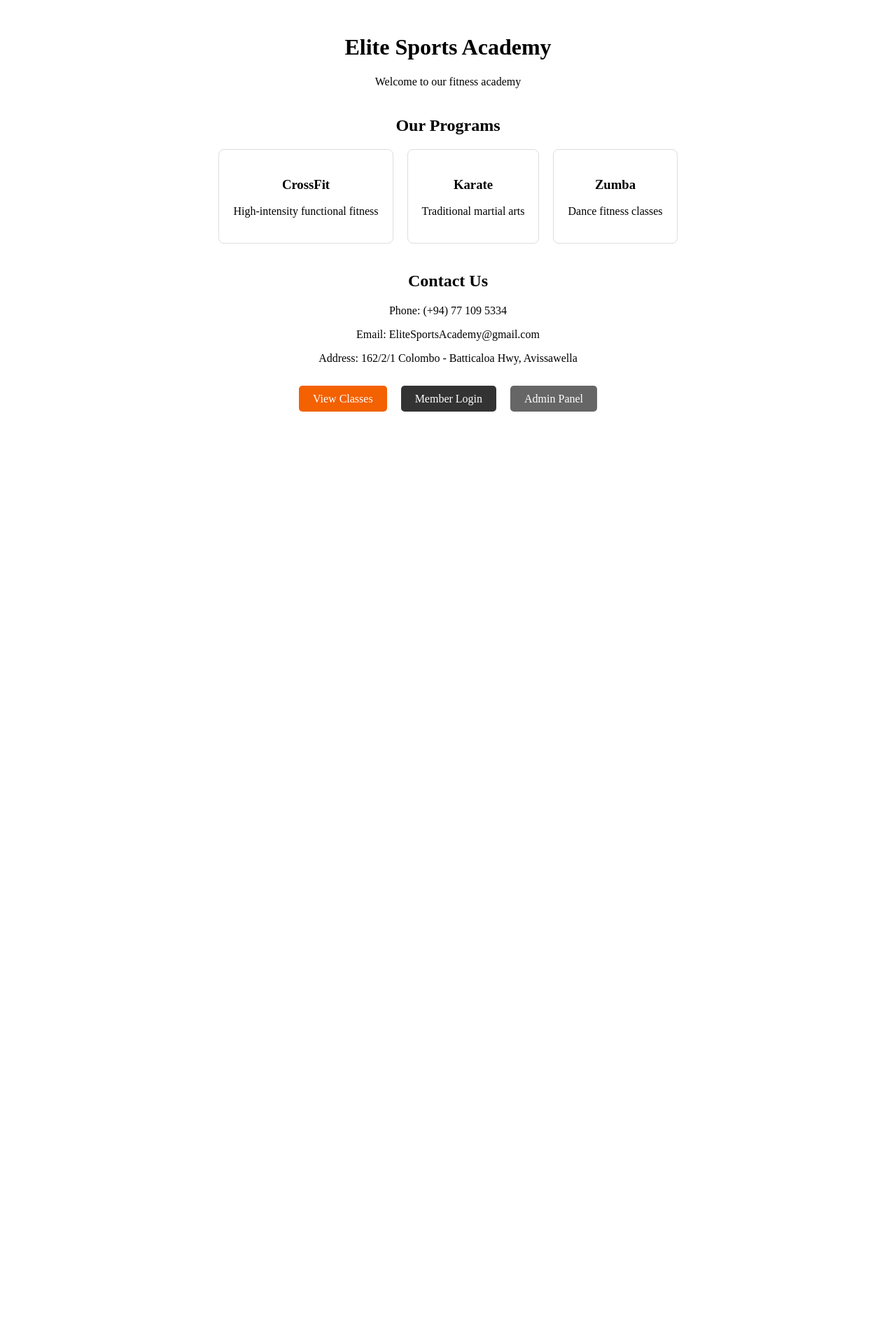
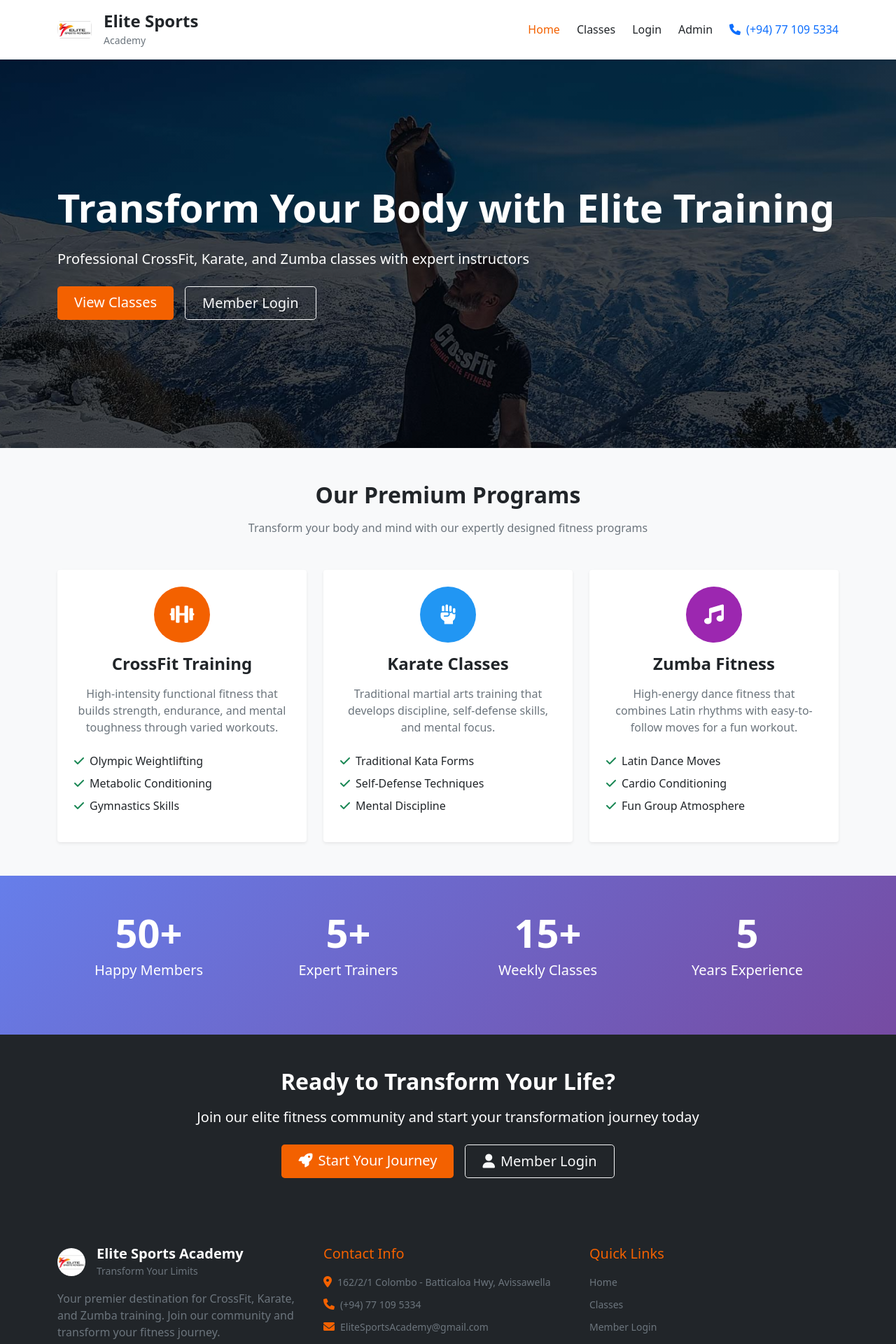
Before and after one commit to ThilinaHK/Elitesportweb, a Next.js app in the folder Elitesportweb/: page / in a window 1280 px wide. Shown: the top 1920 px of the page at 70% size. Before the commit the page ends 800 px from the top, so only its background shows below. Built offline with nearby package versions, Linux system fonts and the light colour scheme.

Commit message:
Improve home page design with Bootstrap styling

```diff
--- a/Elitesportweb/pages/index.js
+++ b/Elitesportweb/pages/index.js
@@ -4,51 +4,206 @@ export default function Home() {
   return (
     <>
       <Head>
-        <title>Elite Sports Academy</title>
+        <title>Elite Sports Academy - Transform Your Fitness Journey</title>
         <meta name="viewport" content="width=device-width, initial-scale=1.0" />
+        <link href="https://cdn.jsdelivr.net/npm/bootstrap@5.1.3/dist/css/bootstrap.min.css" rel="stylesheet" />
+        <link rel="stylesheet" href="https://cdnjs.cloudflare.com/ajax/libs/font-awesome/6.0.0/css/all.min.css" />
       </Head>
 
-      <div style={{padding: '20px', textAlign: 'center'}}>
-        <h1>Elite Sports Academy</h1>
-        <p>Welcome to our fitness academy</p>
+      {/* Header */}
+      <header className="bg-white shadow-sm fixed-top">
+        <div className="container">
+          <div className="d-flex align-items-center justify-content-between py-3">
+            <div className="d-flex align-items-center">
+              <img src="/img/eliet_logo.jpg" width="50" height="50" alt="Elite Sports Academy" className="rounded-circle me-3" />
+              <div>
+                <h4 className="mb-0 text-dark fw-bold">Elite Sports</h4>
+                <small className="text-muted">Academy</small>
+              </div>
+            </div>
+            <nav className="d-flex align-items-center gap-4">
+              <a href="/" className="text-decoration-none fw-semibold" style={{color: '#f36100'}}>Home</a>
+              <a href="/classes" className="text-decoration-none text-dark">Classes</a>
+              <a href="/login" className="text-decoration-none text-dark">Login</a>
+              <a href="/admin" className="text-decoration-none text-dark">Admin</a>
+              <div className="text-primary fw-semibold">
+                <i className="fas fa-phone me-2"></i>
+                (+94) 77 109 5334
+              </div>
+            </nav>
+          </div>
+        </div>
+      </header>
 
-        <div style={{margin: '40px 0'}}>
-          <h2>Our Programs</h2>
-          <div style={{display: 'flex', gap: '20px', justifyContent: 'center', flexWrap: 'wrap'}}>
-            <div style={{border: '1px solid #ddd', padding: '20px', borderRadius: '8px'}}>
-              <h3>CrossFit</h3>
-              <p>High-intensity functional fitness</p>
-            </div>
-            <div style={{border: '1px solid #ddd', padding: '20px', borderRadius: '8px'}}>
-              <h3>Karate</h3>
-              <p>Traditional martial arts</p>
-            </div>
-            <div style={{border: '1px solid #ddd', padding: '20px', borderRadius: '8px'}}>
-              <h3>Zumba</h3>
-              <p>Dance fitness classes</p>
+      {/* Hero Section */}
+      <section className="position-relative" style={{marginTop: '80px', height: '70vh', background: 'linear-gradient(rgba(0,0,0,0.5), rgba(0,0,0,0.5)), url(/img/slide-1.jpg)', backgroundSize: 'cover', backgroundPosition: 'center'}}>
+        <div className="container h-100 d-flex align-items-center">
+          <div className="text-white">
+            <h1 className="display-4 fw-bold mb-4">Transform Your Body with Elite Training</h1>
+            <p className="lead mb-4">Professional CrossFit, Karate, and Zumba classes with expert instructors</p>
+            <div className="d-flex gap-3">
+              <a href="/classes" className="btn btn-lg text-white fw-semibold px-4" style={{backgroundColor: '#f36100', border: 'none'}}>
+                View Classes
+              </a>
+              <a href="/login" className="btn btn-outline-light btn-lg px-4">
+                Member Login
+              </a>
             </div>
           </div>
         </div>
+      </section>
 
-        <div style={{margin: '40px 0'}}>
-          <h2>Contact Us</h2>
-          <p>Phone: (+94) 77 109 5334</p>
-          <p>Email: EliteSportsAcademy@gmail.com</p>
-          <p>Address: 162/2/1 Colombo - Batticaloa Hwy, Avissawella</p>
+      {/* Programs Section */}
+      <section className="py-5 bg-light">
+        <div className="container">
+          <div className="text-center mb-5">
+            <h2 className="fw-bold mb-3">Our Premium Programs</h2>
+            <p className="text-muted">Transform your body and mind with our expertly designed fitness programs</p>
+          </div>
+          <div className="row g-4">
+            <div className="col-md-4">
+              <div className="card h-100 border-0 shadow-sm">
+                <div className="card-body text-center p-4">
+                  <div className="rounded-circle d-inline-flex align-items-center justify-content-center mb-3" style={{width: '80px', height: '80px', backgroundColor: '#f36100'}}>
+                    <i className="fas fa-dumbbell text-white fs-3"></i>
+                  </div>
+                  <h4 className="fw-bold mb-3">CrossFit Training</h4>
+                  <p className="text-muted mb-4">High-intensity functional fitness that builds strength, endurance, and mental toughness through varied workouts.</p>
+                  <ul className="list-unstyled text-start">
+                    <li className="mb-2"><i className="fas fa-check text-success me-2"></i>Olympic Weightlifting</li>
+                    <li className="mb-2"><i className="fas fa-check text-success me-2"></i>Metabolic Conditioning</li>
+                    <li className="mb-2"><i className="fas fa-check text-success me-2"></i>Gymnastics Skills</li>
+                  </ul>
+                </div>
+              </div>
+            </div>
+            <div className="col-md-4">
+              <div className="card h-100 border-0 shadow-sm">
+                <div className="card-body text-center p-4">
+                  <div className="rounded-circle d-inline-flex align-items-center justify-content-center mb-3" style={{width: '80px', height: '80px', backgroundColor: '#2196f3'}}>
+                    <i className="fas fa-fist-raised text-white fs-3"></i>
+                  </div>
+                  <h4 className="fw-bold mb-3">Karate Classes</h4>
+                  <p className="text-muted mb-4">Traditional martial arts training that develops discipline, self-defense skills, and mental focus.</p>
+                  <ul className="list-unstyled text-start">
+                    <li className="mb-2"><i className="fas fa-check text-success me-2"></i>Traditional Kata Forms</li>
+                    <li className="mb-2"><i className="fas fa-check text-success me-2"></i>Self-Defense Techniques</li>
+                    <li className="mb-2"><i className="fas fa-check text-success me-2"></i>Mental Discipline</li>
+                  </ul>
+                </div>
+              </div>
+            </div>
+            <div className="col-md-4">
+              <div className="card h-100 border-0 shadow-sm">
+                <div className="card-body text-center p-4">
+                  <div className="rounded-circle d-inline-flex align-items-center justify-content-center mb-3" style={{width: '80px', height: '80px', backgroundColor: '#9c27b0'}}>
+                    <i className="fas fa-music text-white fs-3"></i>
+                  </div>
+                  <h4 className="fw-bold mb-3">Zumba Fitness</h4>
+                  <p className="text-muted mb-4">High-energy dance fitness that combines Latin rhythms with easy-to-follow moves for a fun workout.</p>
+                  <ul className="list-unstyled text-start">
+                    <li className="mb-2"><i className="fas fa-check text-success me-2"></i>Latin Dance Moves</li>
+                    <li className="mb-2"><i className="fas fa-check text-success me-2"></i>Cardio Conditioning</li>
+                    <li className="mb-2"><i className="fas fa-check text-success me-2"></i>Fun Group Atmosphere</li>
+                  </ul>
+                </div>
+              </div>
+            </div>
+          </div>
         </div>
+      </section>
 
-        <div style={{margin: '40px 0'}}>
-          <a href="/classes" style={{background: '#f36100', color: 'white', padding: '10px 20px', textDecoration: 'none', borderRadius: '5px', margin: '0 10px'}}>
-            View Classes
-          </a>
-          <a href="/login" style={{background: '#333', color: 'white', padding: '10px 20px', textDecoration: 'none', borderRadius: '5px', margin: '0 10px'}}>
-            Member Login
-          </a>
-          <a href="/admin" style={{background: '#666', color: 'white', padding: '10px 20px', textDecoration: 'none', borderRadius: '5px', margin: '0 10px'}}>
-            Admin Panel
-          </a>
+      {/* Stats Section */}
+      <section className="py-5 text-white" style={{background: 'linear-gradient(135deg, #667eea 0%, #764ba2 100%)'}}>
+        <div className="container">
+          <div className="row text-center">
+            <div className="col-md-3 col-6 mb-4">
+              <div className="display-4 fw-bold">50+</div>
+              <h5 className="fw-semibold mt-2">Happy Members</h5>
+            </div>
+            <div className="col-md-3 col-6 mb-4">
+              <div className="display-4 fw-bold">5+</div>
+              <h5 className="fw-semibold mt-2">Expert Trainers</h5>
+            </div>
+            <div className="col-md-3 col-6 mb-4">
+              <div className="display-4 fw-bold">15+</div>
+              <h5 className="fw-semibold mt-2">Weekly Classes</h5>
+            </div>
+            <div className="col-md-3 col-6 mb-4">
+              <div className="display-4 fw-bold">5</div>
+              <h5 className="fw-semibold mt-2">Years Experience</h5>
+            </div>
+          </div>
         </div>
-      </div>
+      </section>
+
+      {/* CTA Section */}
+      <section className="py-5 bg-dark text-white text-center">
+        <div className="container">
+          <div className="row justify-content-center">
+            <div className="col-lg-8">
+              <h2 className="fw-bold mb-3">Ready to Transform Your Life?</h2>
+              <p className="lead mb-4">Join our elite fitness community and start your transformation journey today</p>
+              <div className="d-flex gap-3 justify-content-center flex-wrap">
+                <a href="/classes" className="btn btn-lg text-white fw-semibold px-4" style={{backgroundColor: '#f36100', border: 'none'}}>
+                  <i className="fas fa-rocket me-2"></i>Start Your Journey
+                </a>
+                <a href="/login" className="btn btn-outline-light btn-lg px-4">
+                  <i className="fas fa-user me-2"></i>Member Login
+                </a>
+              </div>
+            </div>
+          </div>
+        </div>
+      </section>
+
+      {/* Footer */}
+      <footer className="bg-dark text-white py-5">
+        <div className="container">
+          <div className="row">
+            <div className="col-lg-4 mb-4">
+              <div className="d-flex align-items-center mb-3">
+                <img src="/img/eliet_logo.jpg" width="40" height="40" alt="Elite Sports Academy" className="rounded-circle me-3" />
+                <div>
+                  <h5 className="mb-0 fw-bold">Elite Sports Academy</h5>
+                  <small className="text-muted">Transform Your Limits</small>
+                </div>
+              </div>
+              <p className="text-muted">Your premier destination for CrossFit, Karate, and Zumba training. Join our community and transform your fitness journey.</p>
+            </div>
+            <div className="col-lg-4 mb-4">
+              <h5 className="fw-semibold mb-3" style={{color: '#f36100'}}>Contact Info</h5>
+              <div className="mb-2">
+                <i className="fas fa-map-marker-alt me-2" style={{color: '#f36100'}}></i>
+                <span className="text-muted small">162/2/1 Colombo - Batticaloa Hwy, Avissawella</span>
+              </div>
+              <div className="mb-2">
+                <i className="fas fa-phone me-2" style={{color: '#f36100'}}></i>
+                <span className="text-muted small">(+94) 77 109 5334</span>
+              </div>
+              <div>
+                <i className="fas fa-envelope me-2" style={{color: '#f36100'}}></i>
+                <span className="text-muted small">EliteSportsAcademy@gmail.com</span>
+              </div>
+            </div>
+            <div className="col-lg-4 mb-4">
+              <h5 className="fw-semibold mb-3" style={{color: '#f36100'}}>Quick Links</h5>
+              <ul className="list-unstyled">
+                <li className="mb-2"><a href="/" className="text-muted text-decoration-none small">Home</a></li>
+                <li className="mb-2"><a href="/classes" className="text-muted text-decoration-none small">Classes</a></li>
+                <li className="mb-2"><a href="/login" className="text-muted text-decoration-none small">Member Login</a></li>
+                <li className="mb-2"><a href="/admin" className="text-muted text-decoration-none small">Admin Panel</a></li>
+              </ul>
+            </div>
+          </div>
+          <hr className="my-4" style={{borderColor: '#444'}} />
+          <div className="text-center">
+            <p className="mb-0 text-muted small">
+              Copyright © 2024 Elite Sports Academy. All rights reserved.
+            </p>
+          </div>
+        </div>
+      </footer>
     </>
   )
 }
```
